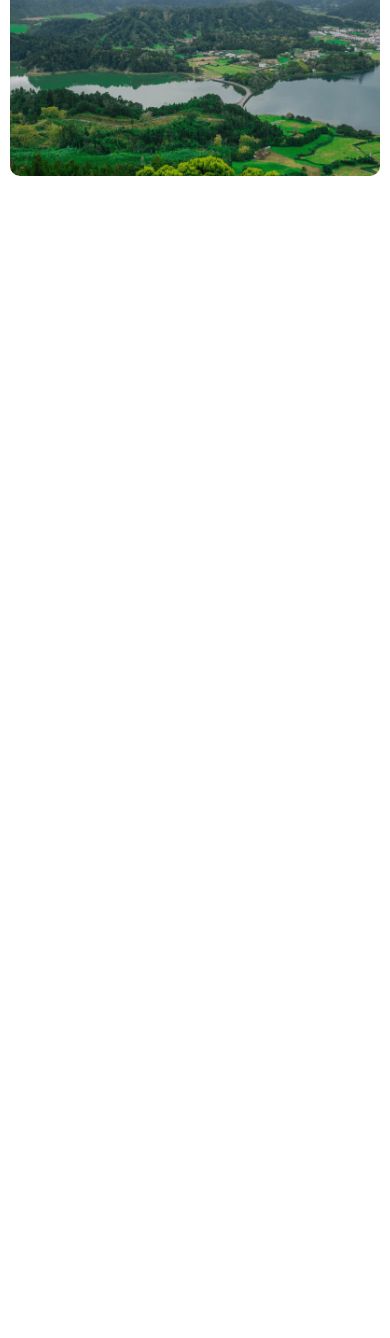
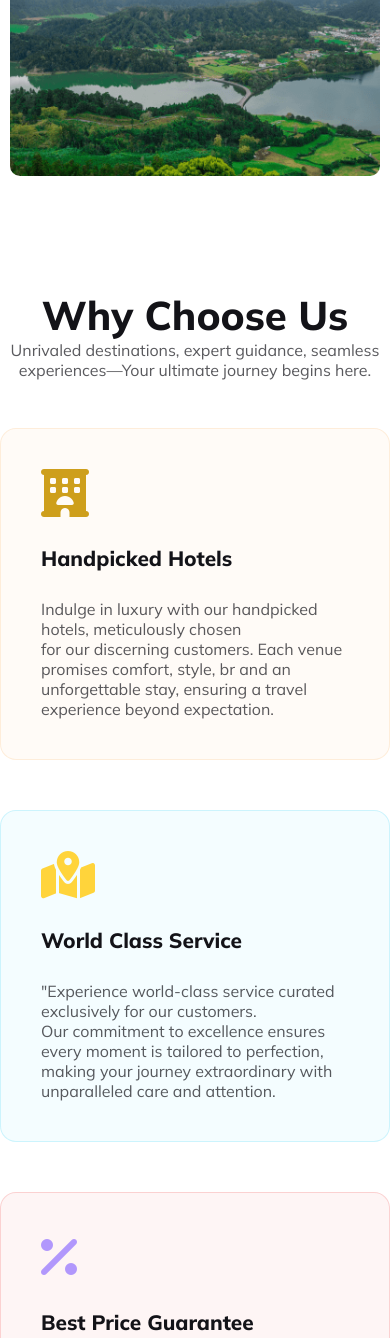
Before and after one commit to 0RafsanAhsan0/journey-junction-website, a plain HTML site: page index.html in a window 390 px wide. Shown: the part 4637-5975 px from the top of the page. Before the commit the page ends 4827 px from the top, so only its background shows below. Drawn offline with Linux system fonts and the light colour scheme.

Commit message:
choose us section with responsive addeded

```diff
--- a/index.html
+++ b/index.html
@@ -126,6 +126,30 @@
             </div>
         </section>
         <!-- destination section ends here -->
+
+        <!-- choose section starts from here -->
+        <section class="choose">
+            <h3 class="primary-title">Why Choose Us</h3>
+            <p class="primary-para">Unrivaled destinations, expert guidance, seamless experiences—Your ultimate journey begins here.</p>
+            <div class="choose-container">
+                <div class="choose-card card-1">
+                    <span><i class="fa-solid fa-hotel icons" style="color: #ce9f1c;"></i></span>
+                    <h3>Handpicked Hotels</h3>
+                    <p class="primary-para">Indulge in luxury with our handpicked hotels, meticulously chosen <br> for our discerning customers. Each venue promises comfort, style, br and an unforgettable stay, ensuring a travel experience beyond expectation.</p>
+                </div>
+                <div class="choose-card card-2">
+                    <span><i class="fa-solid fa-map-location-dot icons" style="color: #FFD43B;"></i></span>
+                    <h3>World Class Service</h3>
+                    <p class="primary-para">"Experience world-class service curated exclusively for our customers. <br> Our commitment to excellence ensures every moment is tailored to perfection, <br>making your journey extraordinary with unparalleled care and attention.</p>
+                </div>
+                <div class="choose-card card-3">
+                    <span><i class="fa-solid fa-percent icons" style="color: #B197FC;"></i></span>
+                    <h3>Best Price Guarantee</h3>
+                    <p class="primary-para">"Enjoy exclusive discounts selected with our customers in mind. <br> Our commitment to affordability ensures you access premium experiences <br> at unbeatable prices, making your travels both memorable and budget-friendly.</p>
+                </div>
+            </div>
+        </section>
+        <!-- choose section ends here -->
     </main>
 
     <!-- footer -->
--- a/styles/journey.css
+++ b/styles/journey.css
@@ -102,7 +102,6 @@ body {
 
 .banner-input {
     justify-content: center;
-    /* border: 2px solid green; */
     width: 80%;
     margin: 0 auto;
     padding: 16px;
@@ -218,6 +217,62 @@ body {
 
 }
 
+/* choose styles */
+.choose{
+    margin-top: 100px;
+
+}
+.choose-container{
+    width: 100%;
+    display: flex;
+    flex-wrap: wrap;
+    justify-content: space-between;
+    justify-content: center;
+    gap: 50px;
+    /* padding: 20px; */
+}
+.choose>h3 {
+    text-align: center;margin-top: ;
+}
+
+.choose>p {
+    text-align: center;
+    margin-bottom: 48px;
+}
+
+.choose-card {
+    flex-basis: 48%;
+    padding: 40px;
+}
+
+.choose-card h3 {
+    color: #131318;
+    font-size: 1.3rem;
+    font-weight: 800;
+    margin: 28px 0px;
+}
+
+.icons {
+    font-size: 3rem;
+}
+
+.card-1 {
+    border-radius: 16px;
+    border: 1px solid rgba(251, 181, 99, 0.20);
+    background: rgba(251, 181, 99, 0.05);
+}
+
+.card-2 {
+    border-radius: 16px;
+    border: 1px solid rgba(41, 206, 246, 0.20);
+    background: rgba(41, 206, 246, 0.05);
+}
+
+.card-3 {
+    border-radius: 16px;
+    border: 1px solid rgba(233, 68, 68, 0.20);
+    background: rgba(233, 68, 68, 0.05);
+}
 
 
 
@@ -312,5 +367,8 @@ body {
         grid-row: 7/span 1;
 
     }
+    .choose-card{
+        flex-basis: auto;
 
+    }
 }
```
